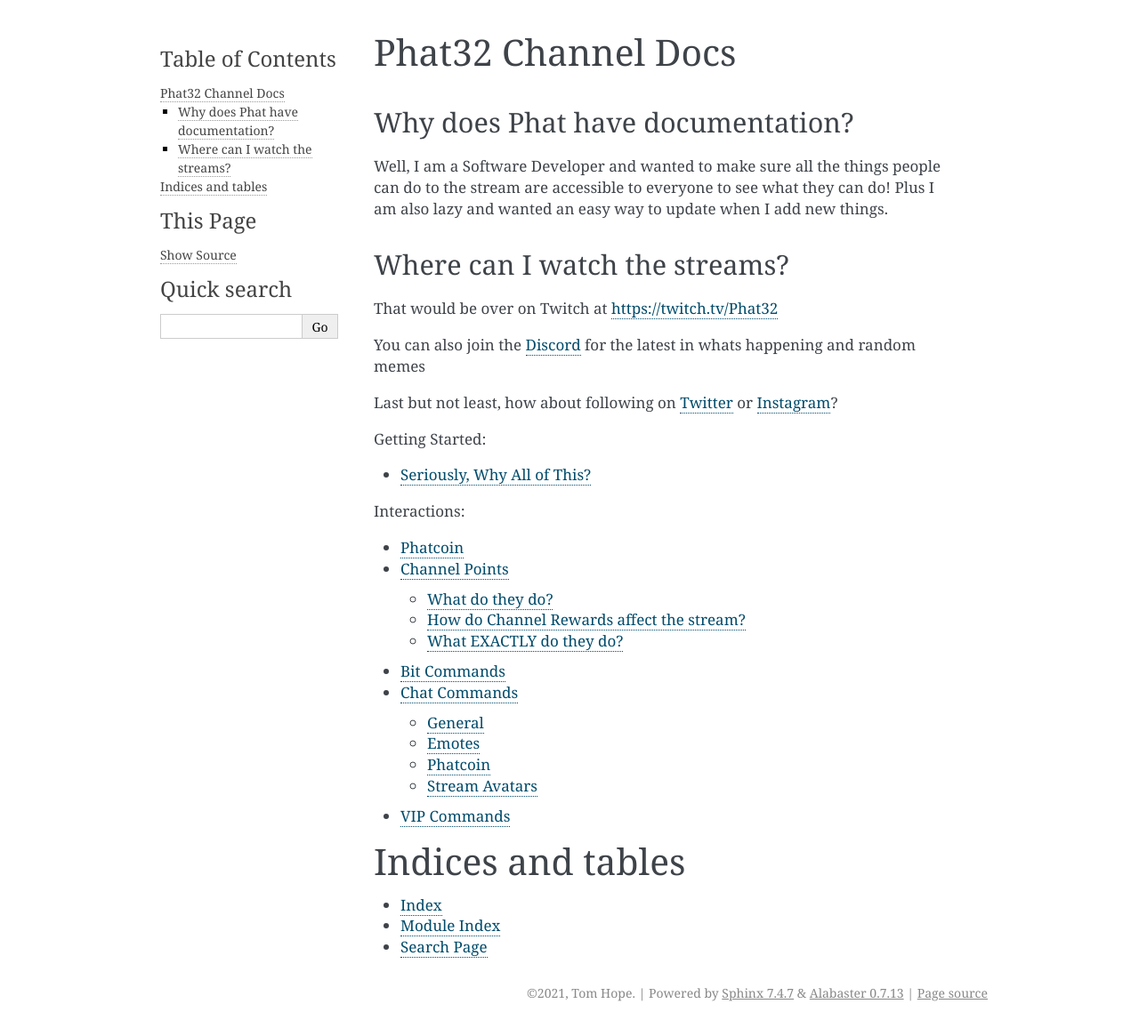
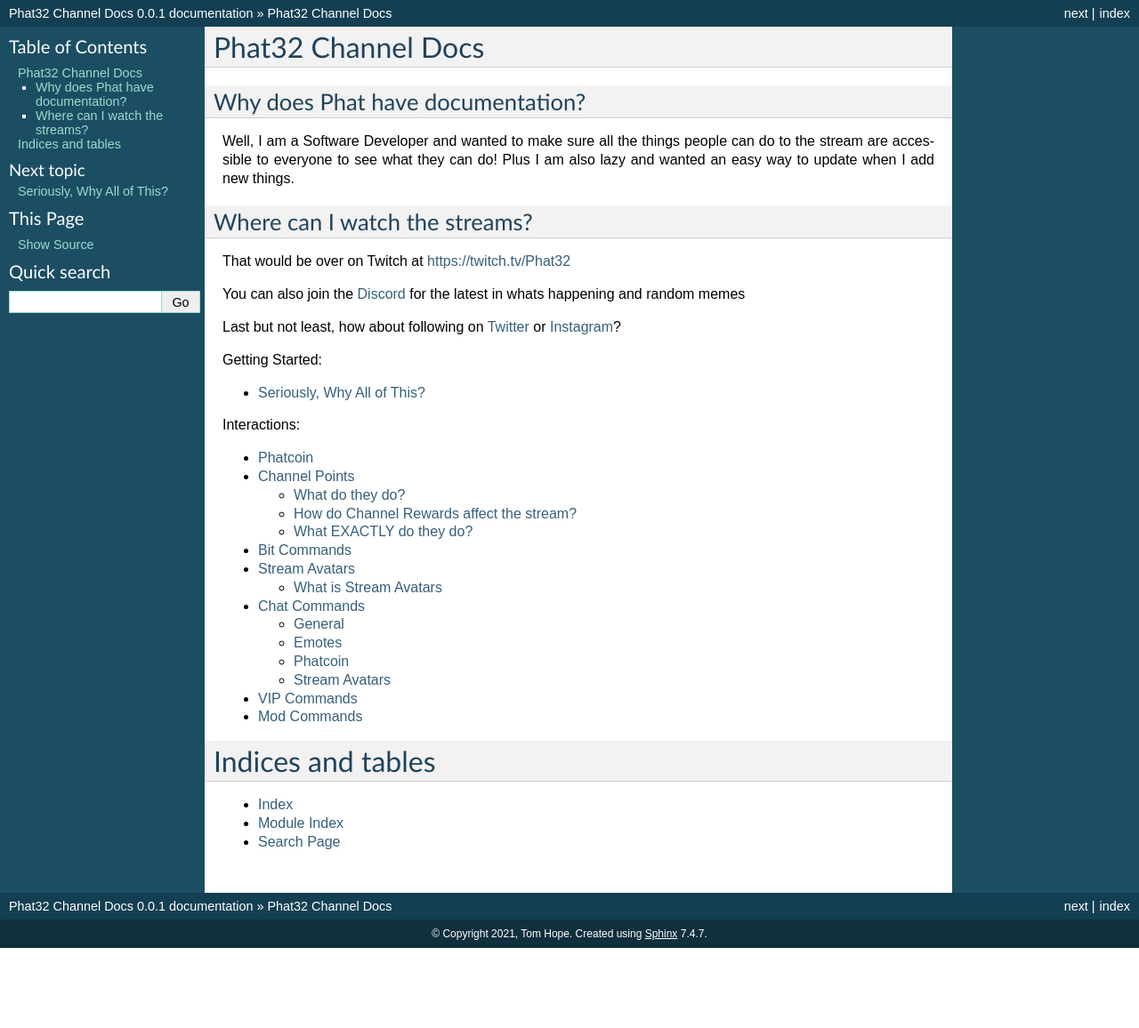
Before and after one commit to YukiSkyex0/Struggle-Bus-Channel-Docs, a Sphinx documentation site: the page built from docs/index.rst, in a window 1280 px wide. Shown: the whole page at 89% size. Built offline with Sphinx 7.4.7, drawn with Linux system fonts in a browser that asks for light colours; after the commit the page ends 1066 px from its top, so only the background shows below that.

Commit message:
Moving files around

```diff
--- /dev/null
+++ b/docs/commands/Mod Commands.rst
@@ -0,0 +1,2 @@
+Mod Commands
+============
--- a/docs/conf.py
+++ b/docs/conf.py
@@ -74,7 +74,7 @@
 # The theme to use for HTML and HTML Help pages.  See the documentation for
 # a list of builtin themes.
 #
-html_theme = 'alabaster'
+html_theme = 'default'
 
 # Theme options are theme-specific and customize the look and feel of a theme
 # further.  For a list of options available for each theme, see the
@@ -101,7 +101,7 @@
 # -- Options for HTMLHelp output ---------------------------------------------
 
 # Output file base name for HTML help builder.
-htmlhelp_basename = 'ChannelCommandsdoc'
+htmlhelp_basename = 'Phat32ChannelDocs'
 
 
 # -- Options for LaTeX output ------------------------------------------------
@@ -128,7 +128,7 @@
 # (source start file, target name, title,
 #  author, documentclass [howto, manual, or own class]).
 latex_documents = [
-    (master_doc, 'ChannelCommands.tex', 'Channel Commands Documentation',
+    (master_doc, 'Phat32ChannelDocs.tex', 'Phat32 Channel Documentation',
      'Tom Hope', 'manual'),
 ]
 
@@ -138,7 +138,7 @@
 # One entry per manual page. List of tuples
 # (source start file, name, description, authors, manual section).
 man_pages = [
-    (master_doc, 'channelcommands', 'Channel Commands Documentation',
+    (master_doc, 'phat32channeldocs', 'Phat32 Channel Documentation',
      [author], 1)
 ]
 
@@ -149,8 +149,8 @@
 # (source start file, target name, title, author,
 #  dir menu entry, description, category)
 texinfo_documents = [
-    (master_doc, 'ChannelCommands', 'Channel Commands Documentation',
-     author, 'ChannelCommands', 'One line description of project.',
+    (master_doc, 'Phat32ChannelDocs', 'Phat32 Channel Documentation',
+     author, 'Phat32ChannelDocs', 'One line description of project.',
      'Miscellaneous'),
 ]
 
--- a/docs/index.rst
+++ b/docs/index.rst
@@ -29,17 +29,19 @@
    :maxdepth: 2
    :caption: Getting Started:
 
-   Getting Started
+   pages/Getting Started
 
 .. toctree::
    :maxdepth: 2
    :caption: Interactions:
 
-   Phatcoin
-   Channel Points
-   Bits
-   Commands
-   Vip Commands
+   pages/Phatcoin
+   pages/Channel Points
+   pages/Bits
+   pages/Stream Avatars
+   commands/Commands
+   commands/Vip Commands
+   commands/Mod Commands
 
 Indices and tables
 ==================
--- /dev/null
+++ b/docs/pages/Stream Avatars.rst
@@ -0,0 +1,5 @@
+Stream Avatars
+==============
+
+What is Stream Avatars
+----------------------
```
Also changed, not shown: docs/commands/Commands.rst (renamed from docs/Commands.rst), docs/commands/Vip Commands.rst (renamed from docs/Vip Commands.rst), docs/pages/Bits.rst (renamed from docs/Bits.rst), docs/pages/Channel Points.rst (renamed from docs/Channel Points.rst), docs/pages/Getting Started.rst (renamed from docs/Getting Started.rst), docs/pages/Phatcoin.rst (renamed from docs/Phatcoin.rst).
